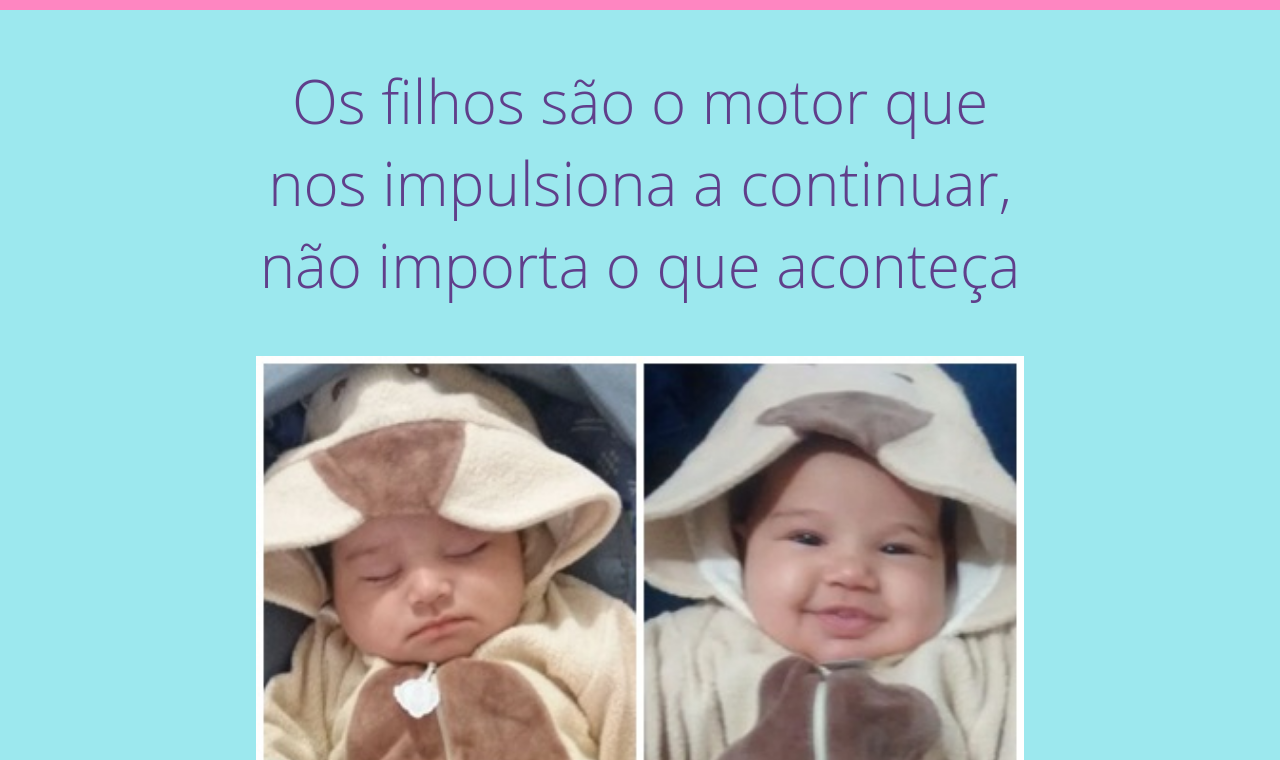
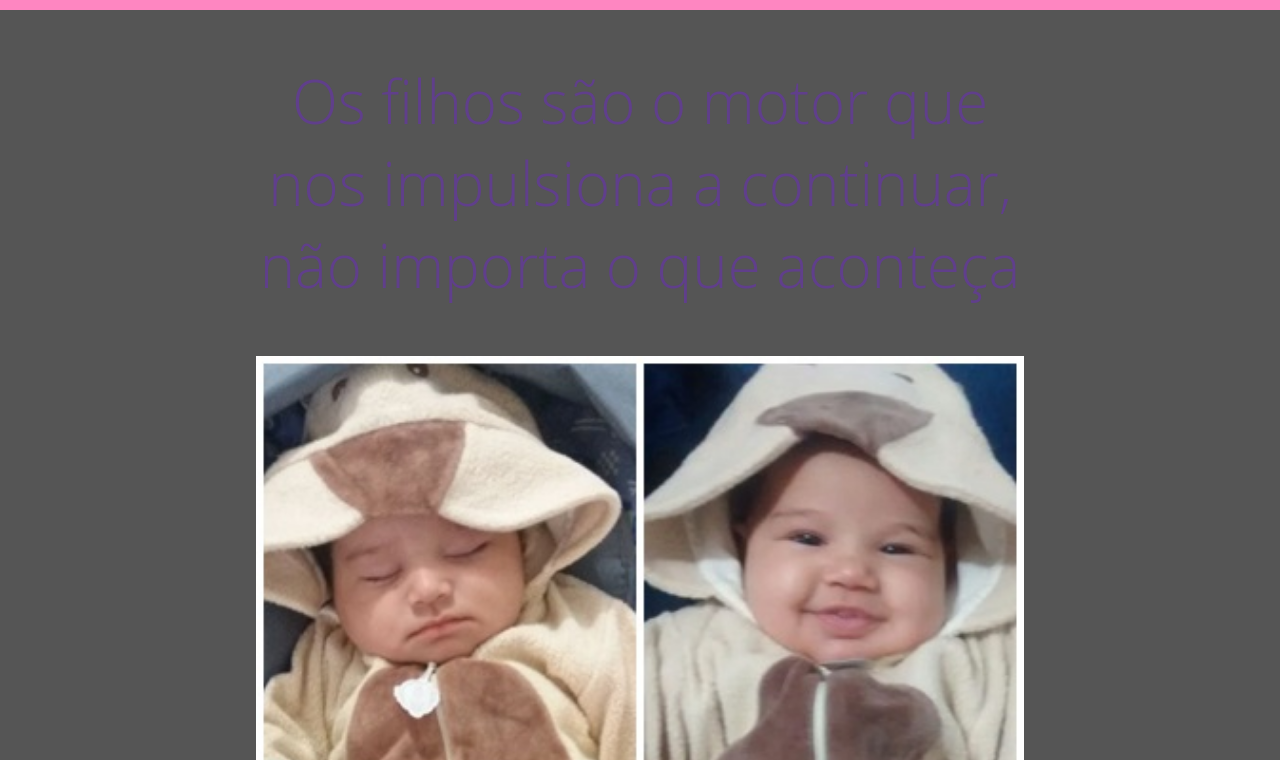
Before and after one commit to AndressaHelena/site-pessoal-curso-progamaria, a plain HTML site: page index.html in a window 1280 px wide. Shown: the part 40-800 px from the top of the page. Drawn offline with Linux system fonts and the light colour scheme.

Commit message:
Update and rename css/style.css to Css/style.css

```diff
--- a/css/style.css
+++ b/Css/style.css
@@ -1,7 +1,7 @@
 body{
     text-align: center;
     font-family: open sans, sans-serif;
-    background-color:  #9ce8ee;
+    background-color: #555;
     color:#ffff;
     margin: 0;
   }
```
